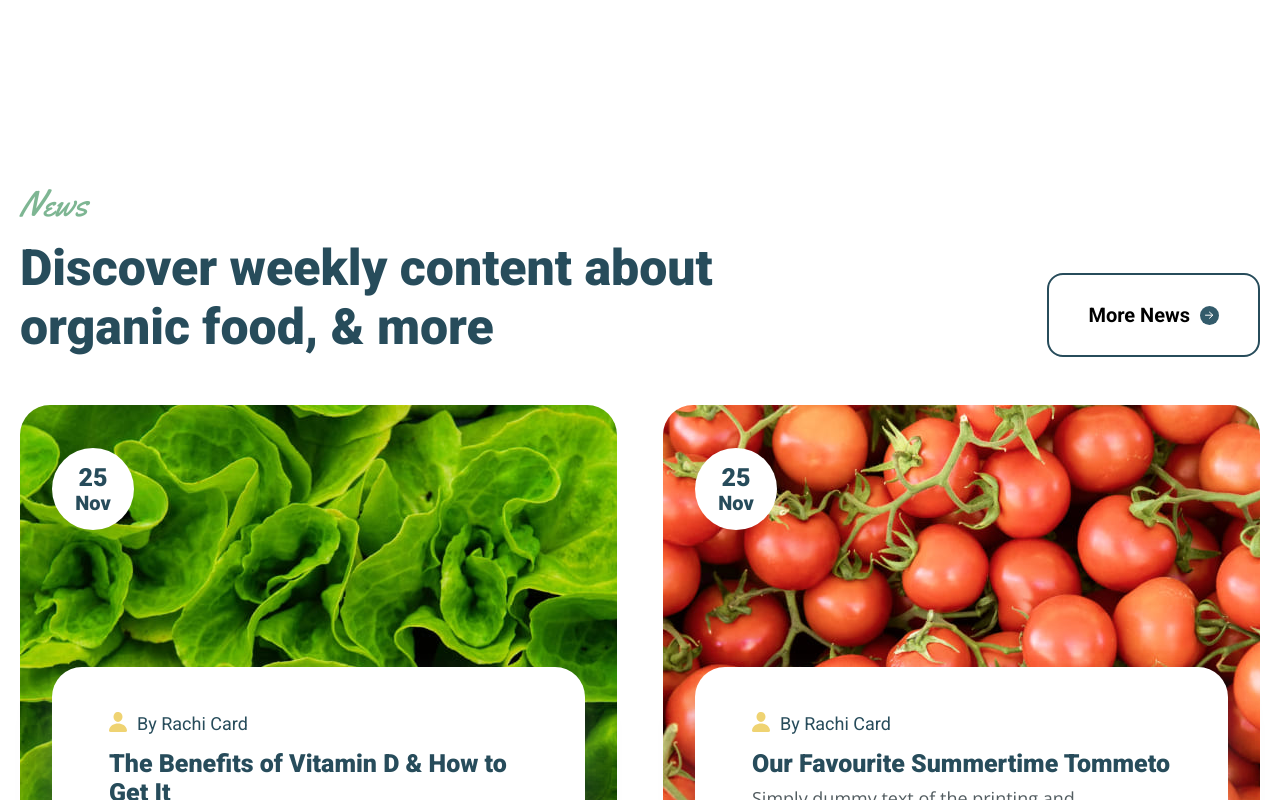
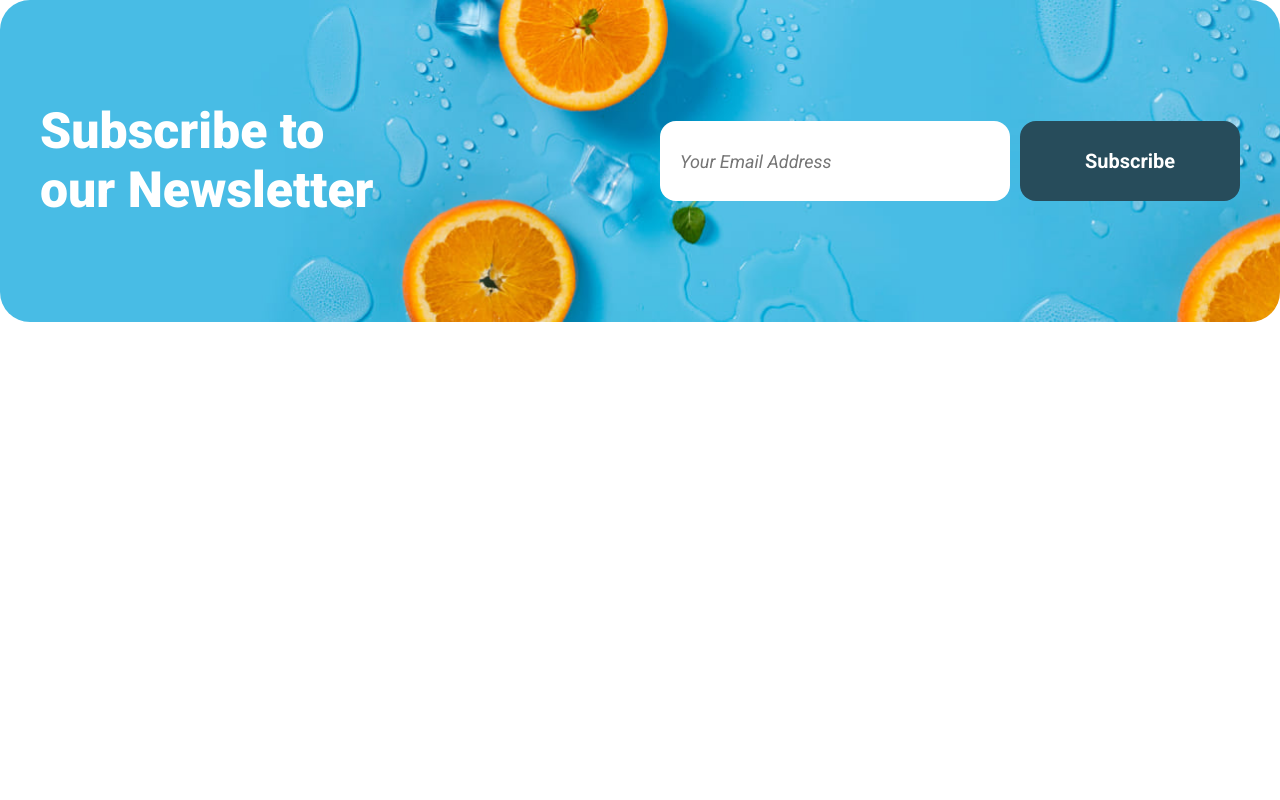
Before and after one commit to KyrychenkoDmytro/sigma, a React (Create React App) app in the folder final/: page / in a window 1280 px wide. Shown: the top 800 px of the page. Built offline with nearby package versions, Linux system fonts and the light colour scheme.

Commit message:
Newsletter section

```diff
--- /dev/null
+++ b/final/src/Components/Newsletter/Newsletter.jsx
@@ -0,0 +1,28 @@
+import "./Newsletter.scss";
+
+const Newsletter = () => {
+    return (
+        <section className="Newsletter">
+            <div className="container">
+                <div className="Newsletter__wrap">
+                    <h2 className="title Newsletter__title">
+                        Subscribe to<br />
+                        our Newsletter
+                    </h2>
+                    <div className="Newsletter__form">
+                        <form>
+                            <div className="Newsletter__input-mail">
+                                <input type="text" placeholder="Your Email Address" />
+                            </div>
+                            <button className="btn btn_pagination-grey Newsletter__Info-btn" type="submit">Subscribe</button>
+                        </form>
+                    </div>
+
+                </div>
+            </div>
+
+        </section>
+    );
+}
+
+export default Newsletter;
--- /dev/null
+++ b/final/src/Components/Newsletter/Newsletter.scss
@@ -0,0 +1,50 @@
+@import '../../scss/variables';
+
+.Newsletter {
+    width: 100%;
+    padding: 102px 20px;
+    border-radius: 30px;
+    background: url(../../../public/img/Newsletter-bg.jpg) no-repeat center center / cover;
+
+    &__wrap {
+        display: flex;
+        justify-content: space-between;
+        align-items: center;
+        gap: 40px;
+    }
+
+    &__title {
+        color: #fff;
+    }
+
+    &__form {
+        form {
+            display: flex;
+            align-items: center;
+            gap: 10px;
+        }
+    }
+
+    &__input-mail {
+        width: 350px;
+        height: 80px;
+
+        input {
+            padding: 20px;
+            border-radius: 16px;
+            height: inherit;
+            width: inherit;
+            font-size: 18px;
+            line-height: 21px;
+            font-family: 'Roboto', sans-serif;
+            font-style: italic;
+            color: $darkSlateGray;
+            border: none;
+            outline: none;
+        }
+    }
+
+    &__Info-btn {
+        width: 220px;
+    }
+}
--- a/final/src/pages/Home/Home.jsx
+++ b/final/src/pages/Home/Home.jsx
@@ -8,6 +8,7 @@ import Offer from '../../Components/Offer/Offer';
 import EcoFriendly from '../../Components/EcoFriendly/EcoFriendly';
 import Gallery from '../../Components/Gallery/Gallery';
 import News from '../../Components/News/News';
+import Newsletter from '../../Components/Newsletter/Newsletter';
 
 const Home = () => {
     return (
@@ -20,7 +21,8 @@ const Home = () => {
             {/* <Offer /> */}
             {/* <EcoFriendly /> */}
             {/* <Gallery /> */}
-            <News />
+            {/* <News /> */}
+            <Newsletter />
         </main>
     );
 }
--- a/final/src/scss/_buttons.scss
+++ b/final/src/scss/_buttons.scss
@@ -1,6 +1,5 @@
 .btn {
     @extend %btn;
-    border: 2px solid transparent;
 
     &::after {
         content: "";
@@ -29,3 +28,13 @@
     background-color: #fff;
     border: 2px solid $darkSlateGray;
 }
+
+.btn_pagination-grey {
+    background-color: $darkSlateGray;
+    color: #fff;
+    padding: 28px 47px;
+
+    &::after {
+        content: none;
+    }
+}
--- a/final/src/scss/_variables.scss
+++ b/final/src/scss/_variables.scss
@@ -76,6 +76,7 @@ $dimGray : #525C60;
     gap: 10px;
     padding: 28px 39px;
     border-radius: 16px;
+    border: 2px solid transparent;
     border: none;
     cursor: pointer;
     @include noselect();
```
Also changed, not shown: final/public/img/Newsletter-bg.jpg (added).
